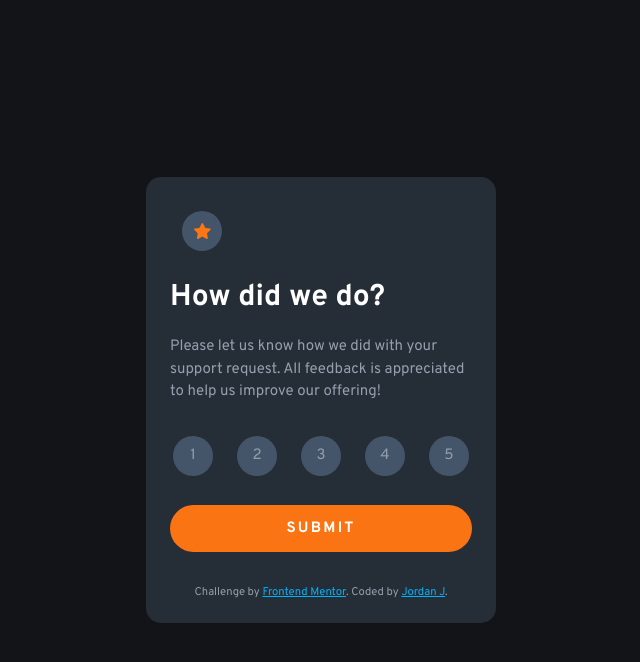
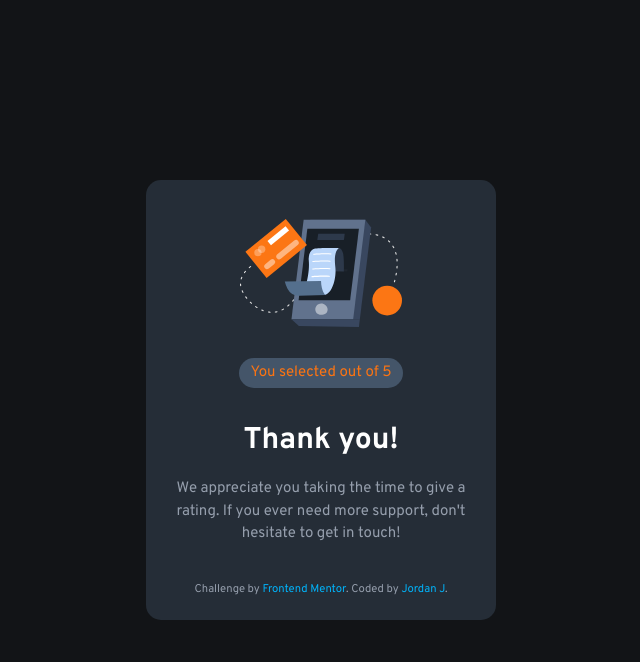
Before and after one commit to jordanr2m/interactive-rating-component, a plain HTML site: page index.html in a window 1280 px wide. Both pictures are taken after a click on the button "SUBMIT". Shown: the whole page, without its empty margins (319-959 px from the left). Drawn offline with Linux system fonts and the light colour scheme.

Commit message:
Finished JS.

```diff
--- a/css/style.css
+++ b/css/style.css
@@ -65,16 +65,16 @@ p {
     cursor: pointer;
 }
 
-.circle:active {
-    background-color: hsl(25, 97%, 53%);
-}
+/* When button is selected */
+.circle:focus {
+    background-color: rgb(249, 119, 21);
+    color: white;
+  }
 
 .submit {
     width: 100%;
     align-self: center;
     background-color: hsl(25, 97%, 53%);
-    color: hsl(0, 0%, 100%);
-    text-transform: uppercase;
     letter-spacing: 0.15rem;
     font-weight: 505;
     padding: 1rem;
@@ -83,10 +83,19 @@ p {
     margin: 1.25rem 0;
 }
 
+a {
+    text-decoration: none;
+    color: hsl(0, 0%, 100%);
+}
+
 .submit:hover {
     background-color: hsl(0, 0%, 100%);
+    cursor: pointer;
     color: hsl(25, 97%, 53%);
-    cursor: pointer;
+}
+
+a:hover {
+    color: hsl(25, 97%, 53%);
 }
 
 .attribution {
@@ -102,7 +111,6 @@ p {
 
 
 /****** Styles for Hidden Thank You window ******/
-
 .hidden {
     display: none;
 }
--- a/index.html
+++ b/index.html
@@ -22,7 +22,7 @@
 <body>
 
   <!-- Rating state start -->
-  <div class="container">
+  <div class="container start-window">
     <div class="circle">
       <img src="images/icon-star.svg" alt="Icon of a star" />
     </div>
@@ -39,7 +39,9 @@
       <button class="circle">5</button>
     </div>
 
-    <button class="submit">Submit</button>
+    <button class="submit" id="submitBtn">
+      <a href="#">SUBMIT</a>
+    </button>
 
     <div class="attribution">
       Challenge by <a href="https://www.frontendmentor.io?ref=challenge" target="_blank">Frontend Mentor</a>. Coded by
@@ -51,7 +53,7 @@
 
 
   <!-- Thank you state start -->
-  <div class="container hidden">
+  <div class="container thank-you-message hidden">
     <div class="thank-you-container">
       <img class="thank-you-img" src="images/illustration-thank-you.svg" alt="Your review has been submitted" />
 
--- a/js/script.js
+++ b/js/script.js
@@ -1,7 +1,29 @@
-// Grab rating buttons. No space between button and class name
-const ratingButtons = document.querySelectorAll("button.circle");
-console.log(ratingButtons);
+// Submit button
+const submitButton = document.querySelector(".submit");
+// Starting screen
+const startWindow = document.querySelector(".start-window");
+// Ending screen
+const thankYouWindow = document.querySelector(".thank-you-message");
+// Rating span
+const ratingSpan = document.querySelector(".rating-selection span");
+// console.log(ratingSpan);
 
-const submitRating = function () {
+// Grab all number buttons. No space between words
+let buttonList = document.querySelectorAll("button.circle");
 
-}
+let userRating = "";
+
+// Make a # rating for each user selection
+buttonList.forEach(function (selection) {
+    selection.addEventListener("click", function (e) {
+        userRating = e.target.innerHTML;
+        // console.log(userRating);
+    })
+})
+
+// Submit button functionality
+submitButton.addEventListener("click", function (e){
+    startWindow.classList.toggle("hidden");
+    thankYouWindow.classList.toggle("hidden");
+    ratingSpan.innerHTML = userRating;
+})
```
